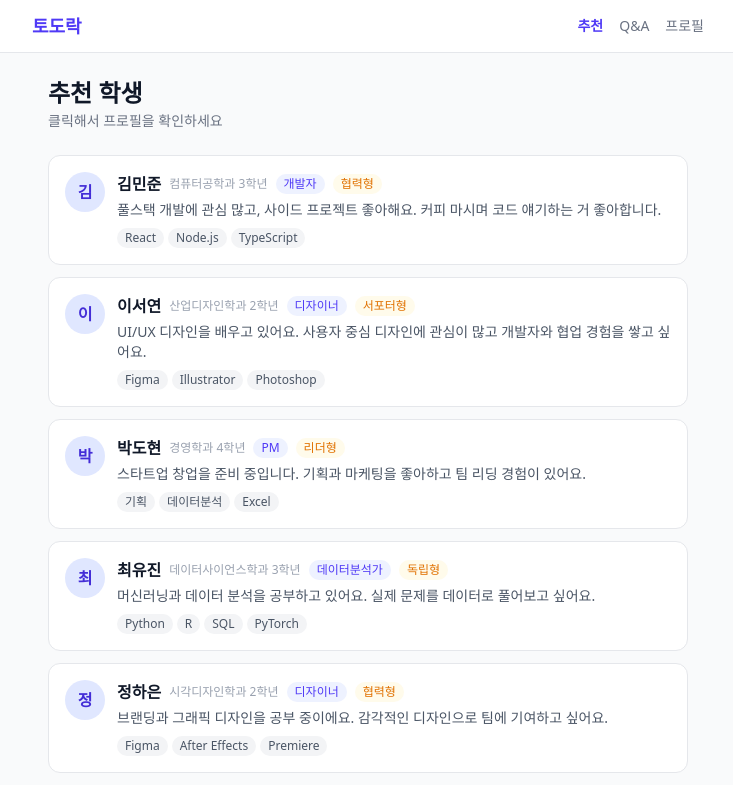
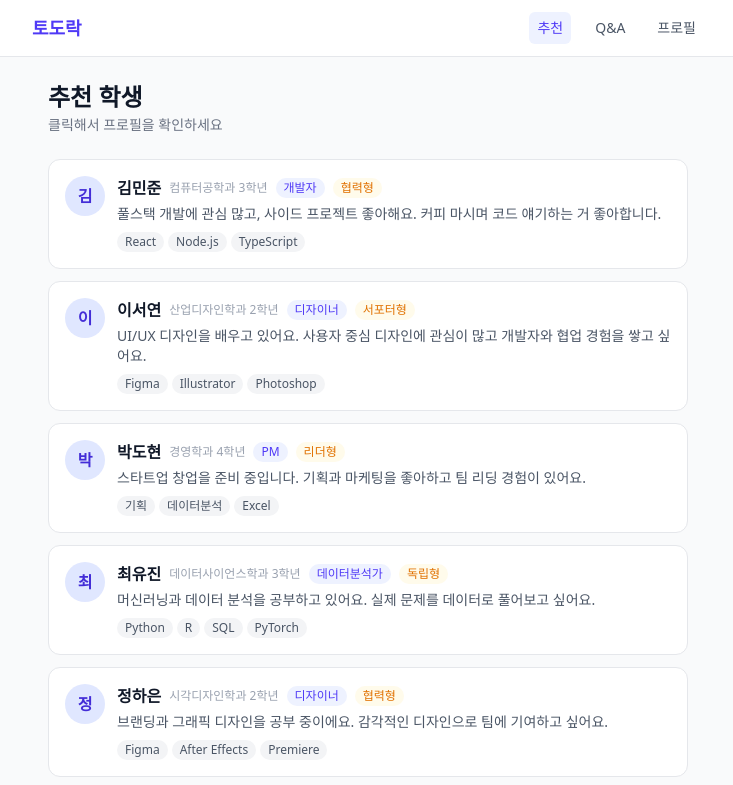
Before and after one commit to albenyu12/todorak, a Next.js app: page /recommendations in a window 1280 px wide. Shown: the top 785 px of the page, without its empty margins (272-1005 px from the left). Built offline with nearby package versions, Linux system fonts and the light colour scheme.

Commit message:
style: enhance active link styling with background highlight

```diff
--- a/components/layout/header.tsx
+++ b/components/layout/header.tsx
@@ -34,19 +34,22 @@ function HeaderNav() {
 
   return (
     <>
-      {NAV_LINKS.map((link) => (
+      {NAV_LINKS.map((link) => {
+        const isActive = pathname.startsWith(link.href);
+        return (
           <Link
             key={link.href}
             href={link.href}
-          className={`text-sm transition-colors ${
-            pathname.startsWith(link.href)
-              ? "font-semibold text-indigo-600"
-              : "text-gray-500 hover:text-gray-900"
+            className={`px-2 py-1.5 text-sm font-medium rounded-md transition-all duration-200 ${
+              isActive
+                ? "text-indigo-600 bg-indigo-50"
+                : "text-gray-600 hover:text-gray-900 hover:bg-gray-100"
             }`}
           >
             {link.label}
           </Link>
-      ))}
+        );
+      })}
     </>
   );
 }
```
Lines whose indentation alone changed are shown as unchanged.
